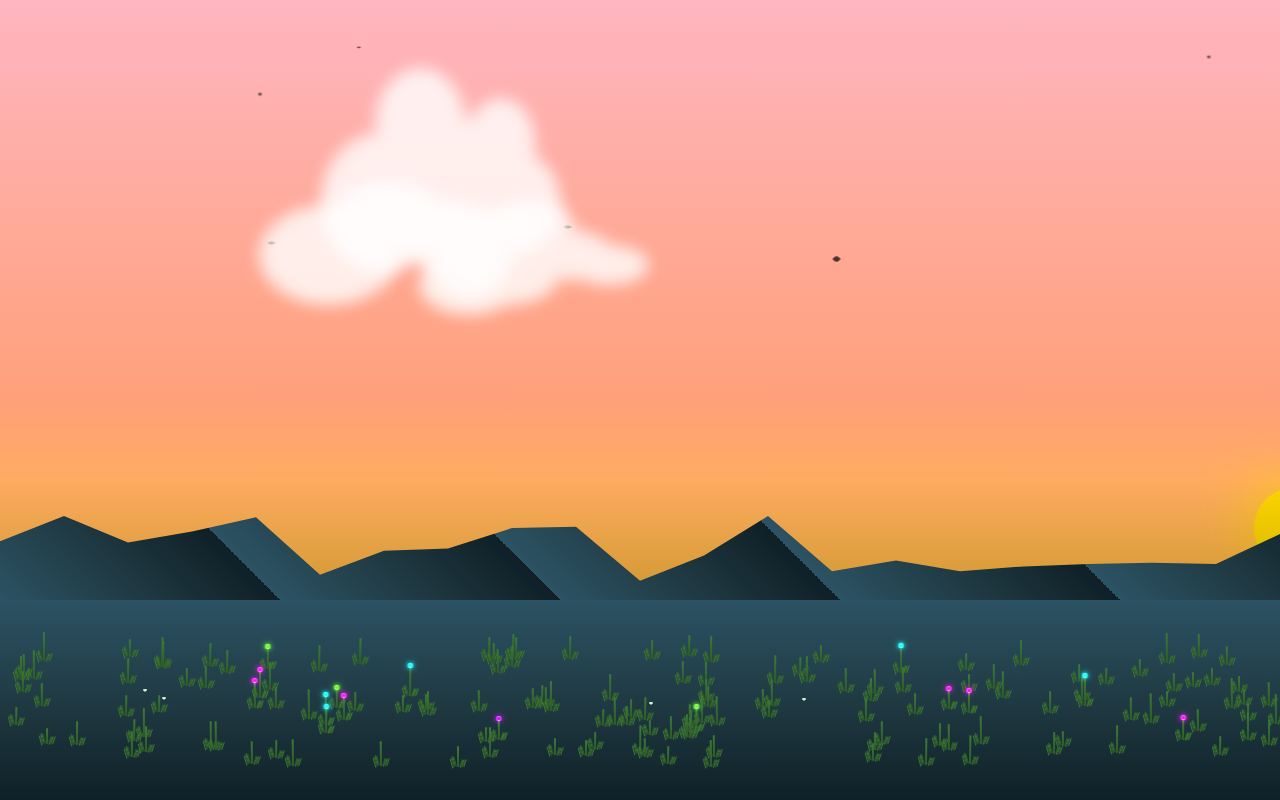
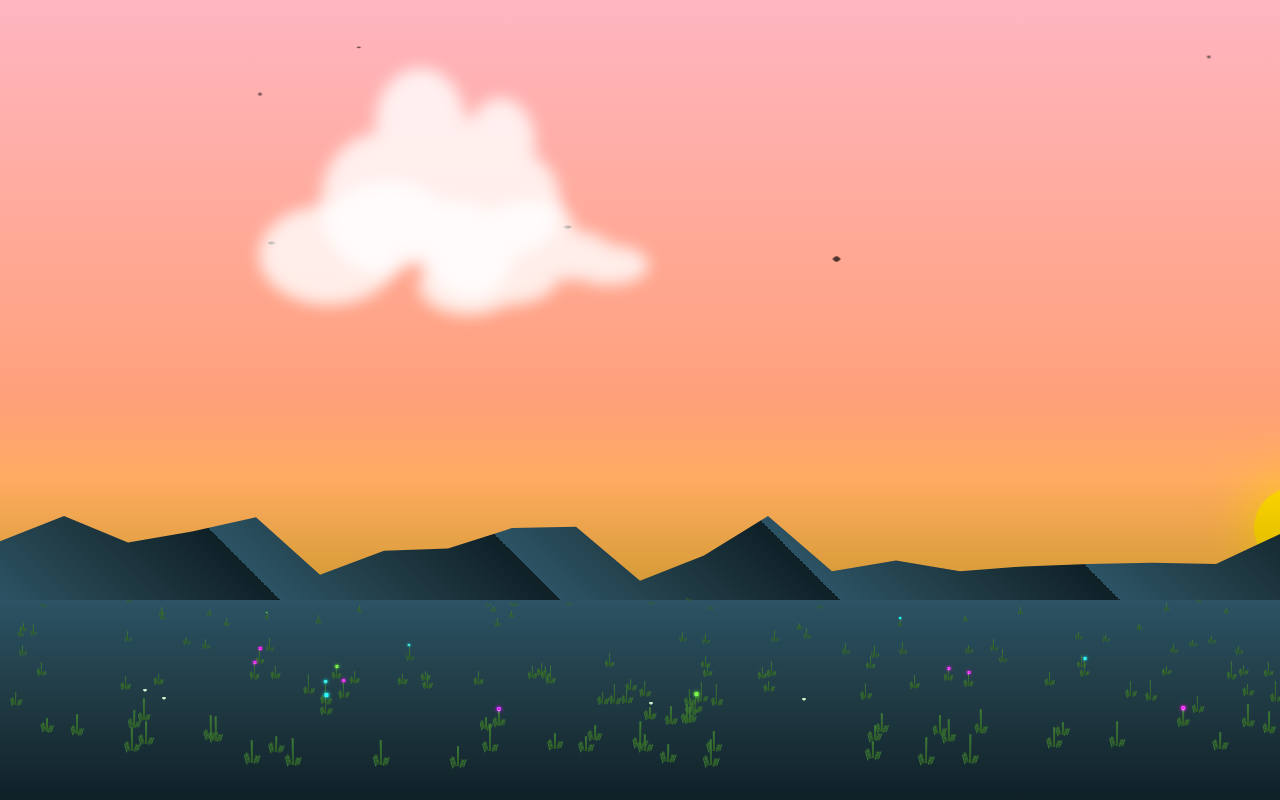
Before and after one commit to chrisdoornink/worlday, a Next.js app: page / in a window 1280 px wide. Built offline with nearby package versions, Linux system fonts and the light colour scheme.

Commit message:
better scaling grass

```diff
--- a/app/components/worlday/components/grass/Grass.tsx
+++ b/app/components/worlday/components/grass/Grass.tsx
@@ -27,9 +27,11 @@ const GrassBlade: React.FC<{ x: number; y: number; height: number; delay: number
     const hasFlower = seededRandom(seed + 100) < 0.1; // 10% chance of flower
     const flowerColor = flowerColors[Math.floor(seededRandom(seed + 200) * flowerColors.length)];
 
-    // Calculate z-index inversely based on y position (4-18 range)
-    // Convert to 2000-1000 range (higher y = lower z-index)
-    const zIndex = Math.round(2000 - ((y - 4) / 14) * 1000);
+    // Calculate z-index inversely based on y position (4-25 range)
+    const zIndex = Math.round(2000 - ((y - 4) / 21) * 1000);
+
+    // Calculate scale factor based on vertical position
+    const scaleFactor = 0.2 + (1 - ((y - 4) / 21)) * 0.8; // 20% to 100%
 
     return (
       <div
@@ -41,6 +43,7 @@ const GrassBlade: React.FC<{ x: number; y: number; height: number; delay: number
           '--wind-intensity': wind.intensity,
           '--wind-direction': wind.direction,
           '--random-delay': delay,
+          '--scale-factor': scaleFactor,
           zIndex,
         } as React.CSSProperties}
       >
@@ -49,6 +52,7 @@ const GrassBlade: React.FC<{ x: number; y: number; height: number; delay: number
             className={styles.flower}
             style={{
               '--flower-color': flowerColor,
+              '--scale-factor': scaleFactor,
             } as React.CSSProperties}
           />
         )}
@@ -63,11 +67,17 @@ export const Grass: React.FC<GrassProps> = React.memo(({ timestamp, count = 100
   const blades = React.useMemo(() => {
     return Array.from({ length: count }, (_, i) => {
       const seed = timestamp + i;
+      const y = 4 + seededRandom(seed + 1) * 21; // between 4% and 25% from bottom
+      // Scale height based on vertical position - taller at bottom, shorter at top
+      const baseHeight = 15 + seededRandom(seed + 2) * 15; // base height between 15-30px
+      const heightScale = 1 - ((y - 4) / 21); // 1 at bottom (4%), 0 at top (25%)
+      const height = baseHeight * (0.2 + heightScale * 0.8); // scale between 20% and 100% of base height
+
       return {
         key: `blade-${i}`,
         x: seededRandom(seed) * 100,
-        y: 4 + seededRandom(seed + 1) * 14, // between 4% and 18% from bottom
-        height: 15 + seededRandom(seed + 2) * 15, // between 15px and 30px
+        y,
+        height,
         delay: seededRandom(seed + 3) * 2, // random delay between 0-2s
         seed,
       };
--- a/app/components/worlday/components/grass/grass.module.css
+++ b/app/components/worlday/components/grass/grass.module.css
@@ -1,6 +1,6 @@
 .blade {
   position: absolute;
-  width: 2px;
+  width: calc(2px * var(--scale-factor, 1));
   background: linear-gradient(to top, #2d5a27, #3d7a37);
   border-radius: 1px 1px 0 0;
   transform-origin: bottom center;
@@ -12,19 +12,19 @@
 /* Flower styles */
 .flower {
   position: absolute;
-  top: -4px;
+  top: calc(-4px * var(--scale-factor, 1));
   left: 50%;
   transform: translateX(-50%);
-  width: 5px;
-  height: 5px;
+  width: calc(5px * var(--scale-factor, 1));
+  height: calc(5px * var(--scale-factor, 1));
   background: var(--flower-color);
   border-radius: 50%;
-  filter: blur(0.5px) brightness(1.4) contrast(1.2);
+  filter: blur(calc(0.5px * var(--scale-factor, 1))) brightness(1.4) contrast(1.2);
   box-shadow:
-    0 0 2px var(--flower-color),
-    0 0 4px color-mix(in srgb, var(--flower-color), transparent 30%),
-    0 0 6px color-mix(in srgb, var(--flower-color), white 20%),
-    inset 0 0 2px rgba(255, 255, 255, 0.8);
+    0 0 calc(2px * var(--scale-factor, 1)) var(--flower-color),
+    0 0 calc(4px * var(--scale-factor, 1)) color-mix(in srgb, var(--flower-color), transparent 30%),
+    0 0 calc(6px * var(--scale-factor, 1)) color-mix(in srgb, var(--flower-color), white 20%),
+    inset 0 0 calc(2px * var(--scale-factor, 1)) rgba(255, 255, 255, 0.8);
   animation: flowerSway 3s ease-in-out infinite;
   animation-delay: calc(var(--random-delay, 0) * -1s);
   mix-blend-mode: screen;
@@ -35,18 +35,18 @@
   content: '';
   position: absolute;
   bottom: 0;
-  left: -3px;
-  width: 1px;
-  height: 10px;
+  left: calc(-3px * var(--scale-factor, 1));
+  width: calc(1px * var(--scale-factor, 1));
+  height: calc(10px * var(--scale-factor, 1));
   background: linear-gradient(to top, #2d5a27, #3d7a37);
   border-radius: 1px 1px 0 0;
   transform: rotate(-15deg);
   transform-origin: bottom center;
   box-shadow:
-    -1px 0 0 #2d5a27,
-    -2px 1px 0 #3d7a37,
-    2px 0 0 #2d5a27,
-    1px -1px 0 #3d7a37;
+    calc(-1px * var(--scale-factor, 1)) 0 0 #2d5a27,
+    calc(-2px * var(--scale-factor, 1)) calc(1px * var(--scale-factor, 1)) 0 #3d7a37,
+    calc(2px * var(--scale-factor, 1)) 0 0 #2d5a27,
+    calc(1px * var(--scale-factor, 1)) calc(-1px * var(--scale-factor, 1)) 0 #3d7a37;
 }
 
 /* Right grass clump */
@@ -54,18 +54,18 @@
   content: '';
   position: absolute;
   bottom: 0;
-  right: -3px;
-  width: 1px;
-  height: 8px;
+  right: calc(-3px * var(--scale-factor, 1));
+  width: calc(1px * var(--scale-factor, 1));
+  height: calc(8px * var(--scale-factor, 1));
   background: linear-gradient(to top, #2d5a27, #3d7a37);
   border-radius: 1px 1px 0 0;
   transform: rotate(20deg);
   transform-origin: bottom center;
   box-shadow:
-    1px 0 0 #2d5a27,
-    2px -1px 0 #3d7a37,
-    -2px 0 0 #2d5a27,
-    -1px 1px 0 #3d7a37;
+    calc(1px * var(--scale-factor, 1)) 0 0 #2d5a27,
+    calc(2px * var(--scale-factor, 1)) calc(-1px * var(--scale-factor, 1)) 0 #3d7a37,
+    calc(-2px * var(--scale-factor, 1)) 0 0 #2d5a27,
+    calc(-1px * var(--scale-factor, 1)) calc(1px * var(--scale-factor, 1)) 0 #3d7a37;
 }
 
 @keyframes sway {
```
